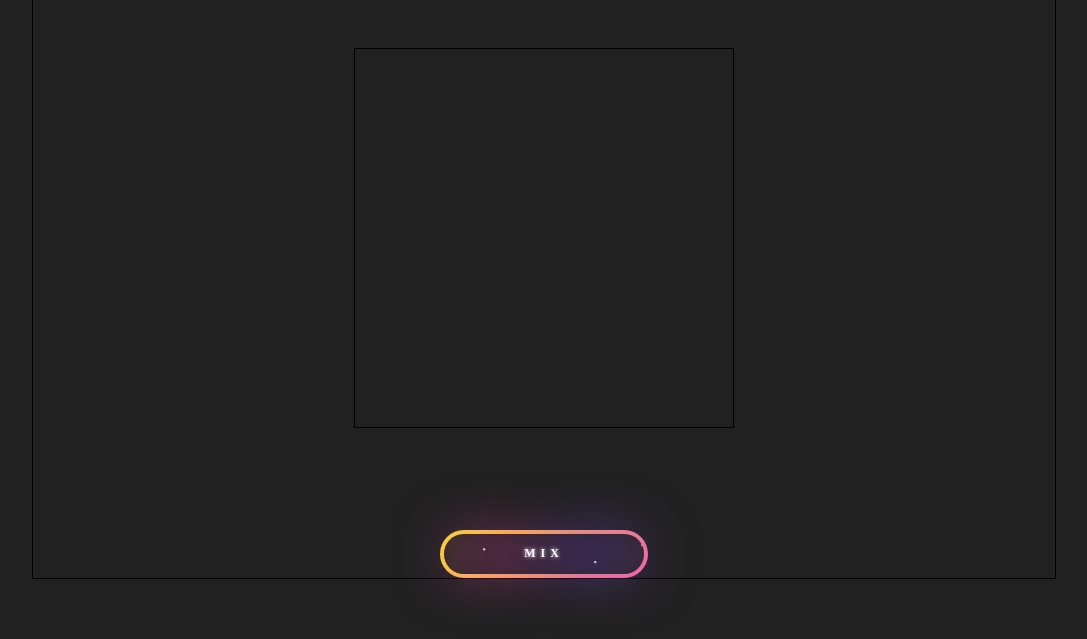
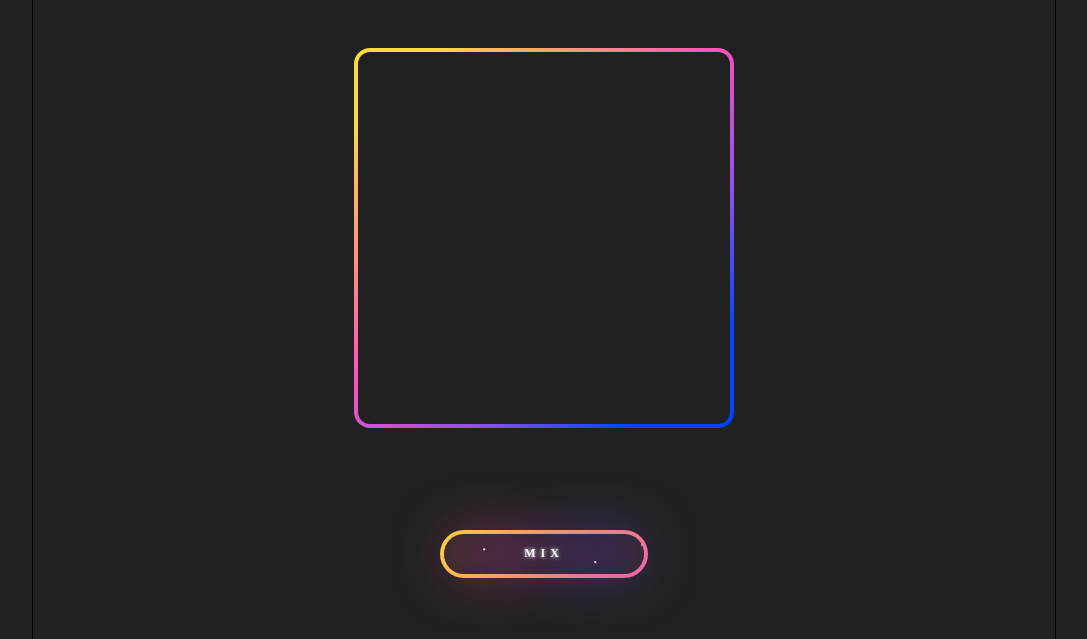
Before and after one commit to 0trava/TagGame, a plain HTML site: page index.html in a window 1280 px wide. Shown: the part 147-786 px from the top of the page, without its empty margins (96-1183 px from the left). Drawn offline with Linux system fonts and the light colour scheme.

Commit message:
add border

```diff
--- a/css/style.css
+++ b/css/style.css
@@ -49,6 +49,12 @@ body {
     border: 1px solid;
     height: 380px;
     width: 380px;
+
+    border-radius: 1rem;
+    border: double 4px transparent;
+    background-image: linear-gradient(#212121, #212121),  linear-gradient(137.48deg, #ffdb3b 10%,#FE53BB 45%, #8F51EA 67%, #0044ff 87%);
+    background-origin: border-box;
+    background-clip: content-box, border-box;
 }
 
 
@@ -69,6 +75,8 @@ body {
     background-image: linear-gradient(#212121, #212121),  linear-gradient(137.48deg, #ffdb3b 10%,#FE53BB 45%, #8F51EA 67%, #0044ff 87%);
     background-origin: border-box;
     background-clip: content-box, border-box;
+
+    margin-bottom: 10%;
   }
 
   #container-stars {
```
